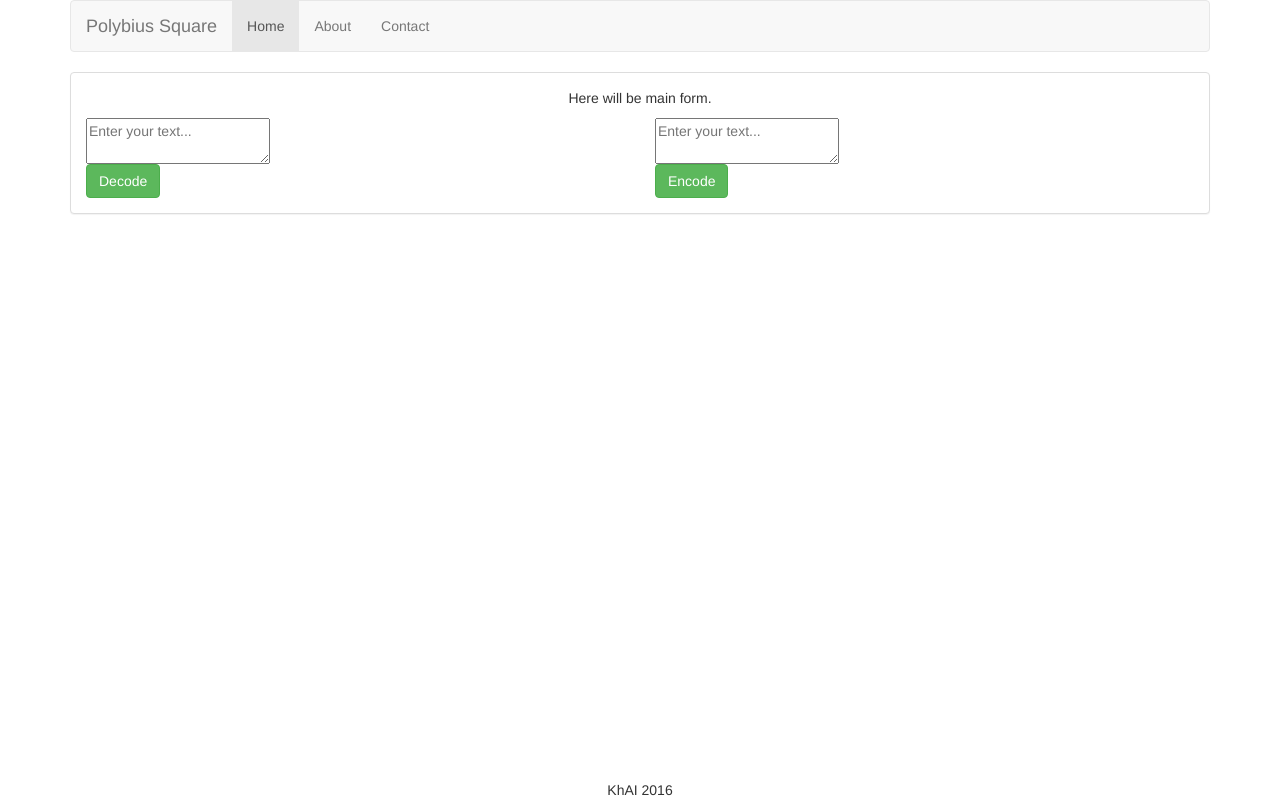
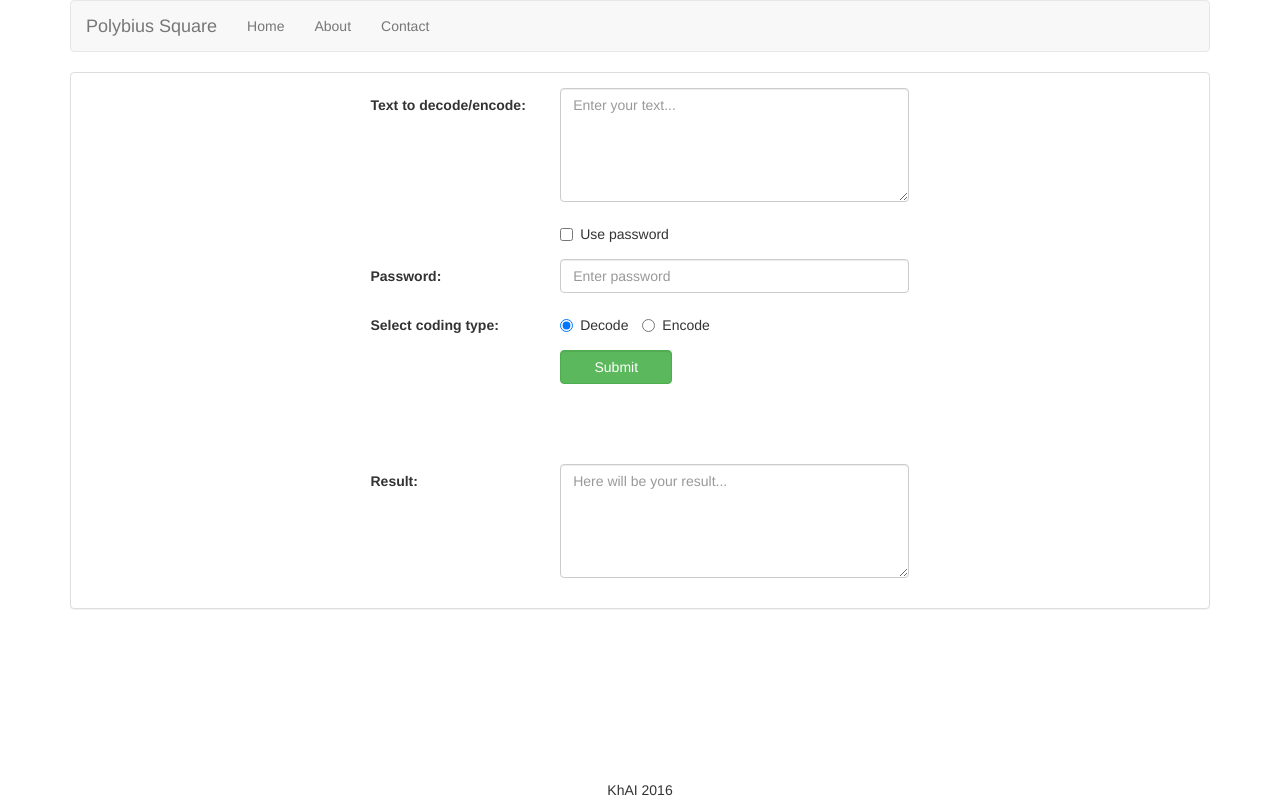
Before and after one commit to InfiniteLegend/polybius_square, a Flask app: page / in a window 1280 px wide. Run offline with Flask 2, Linux system fonts and the light colour scheme; some libraries are stand-ins or nearby versions.

Commit message:
polybius in progress

```diff
--- a/app/polybius.py
+++ b/app/polybius.py
@@ -82,7 +82,7 @@ def encode(text, password=None):
     text = u"".join([chars[location[0], location[1]] for location in locations])
 
     return json.dumps({
-        "data": text
+        "result": text
     })
 
 
@@ -110,7 +110,7 @@ def decode(text, password=None):
     text = u"".join([chars[new_locations[i], new_locations[i + center]] for i in xrange(0, center)])
 
     return json.dumps({
-        "data": text
+        "result": text
     })
 
 if __name__ == "__main__":
--- /dev/null
+++ b/app/static/css/main.css
@@ -0,0 +1,6 @@
+.index .form-horizontal .control-label {
+    text-align: left;
+}
+.index .submit-code {
+    margin-bottom: 80px;
+}
--- a/app/static/js/main.js
+++ b/app/static/js/main.js
@@ -0,0 +1,28 @@
+var start_coding = function() {
+    var data = {
+        "text": $("#text1").val(),
+        "password": $("#password").val()
+    };
+    if($("#decode-radio").is(':checked')) {
+        send_request("/api/decode", data);
+    }
+    else {
+        send_request("/api/encode", data);
+    }
+};
+
+
+var send_request = function(url, data) {
+    $.ajax({
+        type: "POST",
+        url: url,
+        data: data,
+        success: function(response) {
+            var text = JSON.parse(response).result;
+            $("#text2").val(text);
+        },
+        error:  function(response) {
+
+        }
+    });
+};
--- a/app/templates/base.html
+++ b/app/templates/base.html
@@ -1,20 +1,18 @@
 <html>
 <head>
-
-    <!-- JQuery -->
-    <script src="static/js/jquery-2.2.1.min.js"></script>
-
-    <!-- Bootstrap -->
-    <link href="static/css/bootstrap.min.css" rel="stylesheet">
-    <script src="static/js/bootstrap.min.js"></script>
-
-    <link rel="shortcut icon" type="image/x-icon" href="static/img/favicon.ico">
-
     {% if title %}
         <title>{{ title }} &ndash; Polybius Square</title>
     {% else %}
         <title>Polybius Square</title>
     {% endif %}
+
+    <link rel="shortcut icon" type="image/x-icon" href="/static/img/favicon.ico">
+    <link href="/static/css/bootstrap.min.css" rel="stylesheet">
+    <link href="/static/css/main.css" rel="stylesheet">
+
+    <script src="/static/js/jquery-2.2.1.min.js"></script>
+    <script src="/static/js/bootstrap.min.js"></script>
+    <script src="/static/js/main.js"></script>
 </head>
 <body>
 <div class="container">
@@ -35,9 +33,9 @@
             <!-- Collect the nav links, forms, and other content for toggling -->
             <div class="collapse navbar-collapse" id="bs-example-navbar-collapse-1">
                 <ul class="nav navbar-nav">
-                    <li class="active"><a href="/index">Home<span class="sr-only">(current)</span></a></li>
-                    <li><a href="/about">About</a></li>
-                    <li><a href="/contact">Contact</a></li>
+                    <li {% if page == "HOME" %} class="active" {% endif %}><a href="/index">Home</a></li>
+                    <li {% if page == "ABOUT" %} class="active" {% endif %}><a href="/about">About</a></li>
+                    <li {% if page == "CONTACTS" %} class="active" {% endif %}><a href="/contact">Contact</a></li>
 
                 </ul>
             </div><!-- /.navbar-collapse -->
--- a/app/templates/index.html
+++ b/app/templates/index.html
@@ -1,24 +1,55 @@
 {% extends "base.html" %}
 
 {% block content %}
-    <div class="container">
+    <div class="container index">
         <div class="panel panel-default">
             <div class="panel-body">
-                <div class="row text-center">
-                    <p>Here will be main form.</p>
-                </div>
                 <div class="row">
-                    <div class="col-md-6">
-                        <div class="input-group">
-                            <textarea placeholder="Enter your text..."></textarea>
+                    <div class="col-md-6 col-md-offset-3">
+                        <div class="form-horizontal">
+                            <div class="form-group">
+                                <label class="control-label col-sm-4" for="text1">Text to decode/encode:</label>
+                                <div class="col-sm-8">
+                                    <textarea class="form-control" id="text1" name="code-text" rows="5"
+                                              placeholder="Enter your text..."></textarea>
+                                </div>
+                            </div>
+                            <div class="form-group">
+                                <div class="checkbox col-sm-5 col-md-offset-4">
+                                    <label><input type="checkbox" id="check-pwd" value="">Use password</label>
+                                </div>
+                            </div>
+                            <div class="form-group">
+                                <label class="control-label col-sm-4" for="password">Password:</label>
+                                <div class="col-sm-8">
+                                    <input type="password" class="form-control" id="password"
+                                           placeholder="Enter password">
+                                </div>
+                            </div>
+                            <div class="form-group">
+                                <label class="control-label col-sm-4" for="decode-radio">Select coding type:</label>
+                                <div class="col-sm-8">
+                                    <label class="radio-inline">
+                                        <input type="radio" id="decode-radio" name="method-radio" value="decode" checked>Decode
+                                    </label>
+                                    <label class="radio-inline">
+                                        <input type="radio" id="encode-radio" name="method-radio" value="encode">Encode
+                                    </label>
+                                </div>
+                            </div>
+                            <div class="form-group submit-code">
+                                <div class="col-sm-3 col-md-offset-4">
+                                    <button type="button" class="btn btn btn-success form-control" onclick="start_coding();">Submit</button>
+                                </div>
+                            </div>
+                            <div class="form-group">
+                                <label class="control-label col-sm-4" for="text2">Result:</label>
+                                 <div class="col-sm-8">
+                                    <textarea class="form-control" id="text2" name="result-text" rows="5"
+                                              placeholder="Here will be your result..."></textarea>
+                                </div>
+                            </div>
                         </div>
-                        <button type="button" class="btn btn btn-success">Decode</button>
-                    </div>
-                    <div class="col-md-6">
-                        <div class="input-group">
-                            <textarea placeholder="Enter your text..."></textarea>
-                        </div>
-                        <button type="button" class="btn btn btn-success">Encode</button>
                     </div>
                 </div>
             </div>
--- a/app/views.py
+++ b/app/views.py
@@ -1,6 +1,9 @@
 from flask import jsonify
 from flask import render_template
+from flask import request
 from app import app
+from polybius import encode as encoding
+from polybius import decode as decoding
 
 
 @app.route('/')
@@ -49,8 +52,10 @@ def encode():
     """
 
     # TODO: Do the logic and assign the result to the variable below!
-    response = dict()
-    return jsonify(response)
+    text = request.form.get("text", "")
+    password = request.form.get("password", "")
+    result_data = encoding(text, password)
+    return result_data
 
 
 @app.route("/api/decode", methods=["POST"], strict_slashes=False)
@@ -62,5 +67,7 @@ def decode():
     """
 
     # TODO: Do the logic and assign the result to the variable below!
-    response = dict()
-    return jsonify(response)
+    text = request.form.get("text", "")
+    password = request.form.get("password", "")
+    result_data = decoding(text, password)
+    return result_data
```
